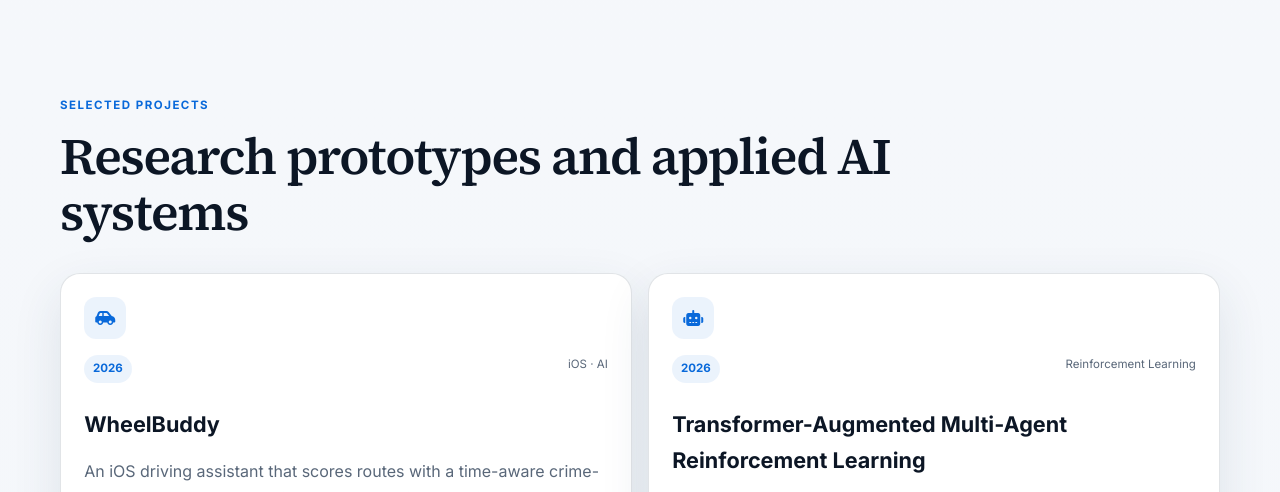
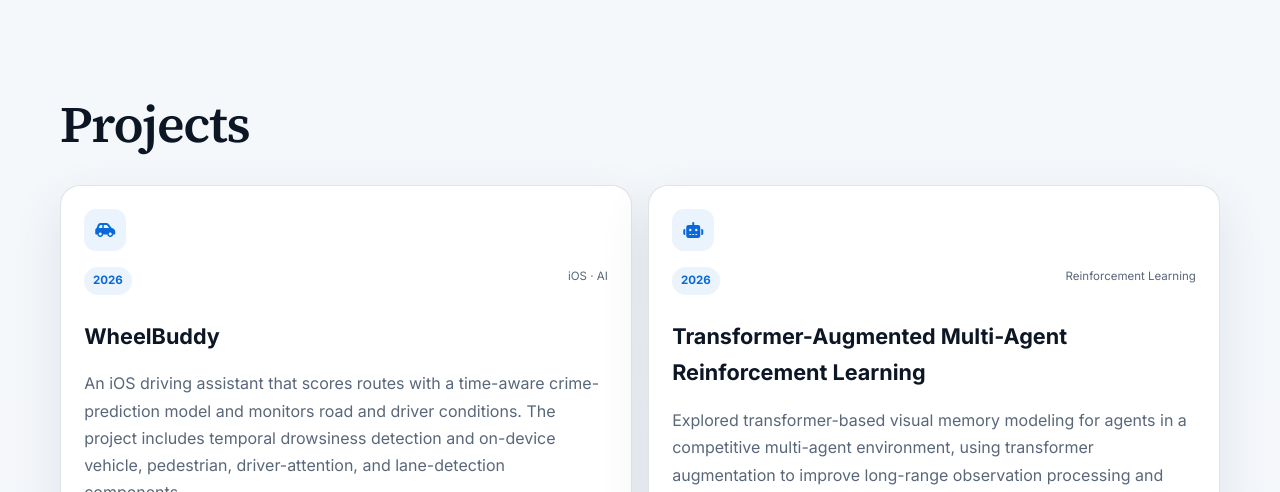
Before and after one commit to zaima14zarnaz/zaima14zarnaz.github.io, a plain HTML site: page index.html in a window 1280 px wide. Shown: the part 3075-3567 px from the top of the page. Drawn offline with Linux system fonts and the light colour scheme.

```diff
--- a/index.html
+++ b/index.html
@@ -187,8 +187,7 @@
 
     <section class="section" id="projects">
       <div class="section-heading">
-        <p class="eyebrow">Selected Projects</p>
-        <h2>Research prototypes and applied AI systems</h2>
+        <h2>Projects</h2>
       </div>
 
       <div class="card-grid project-grid">
```
